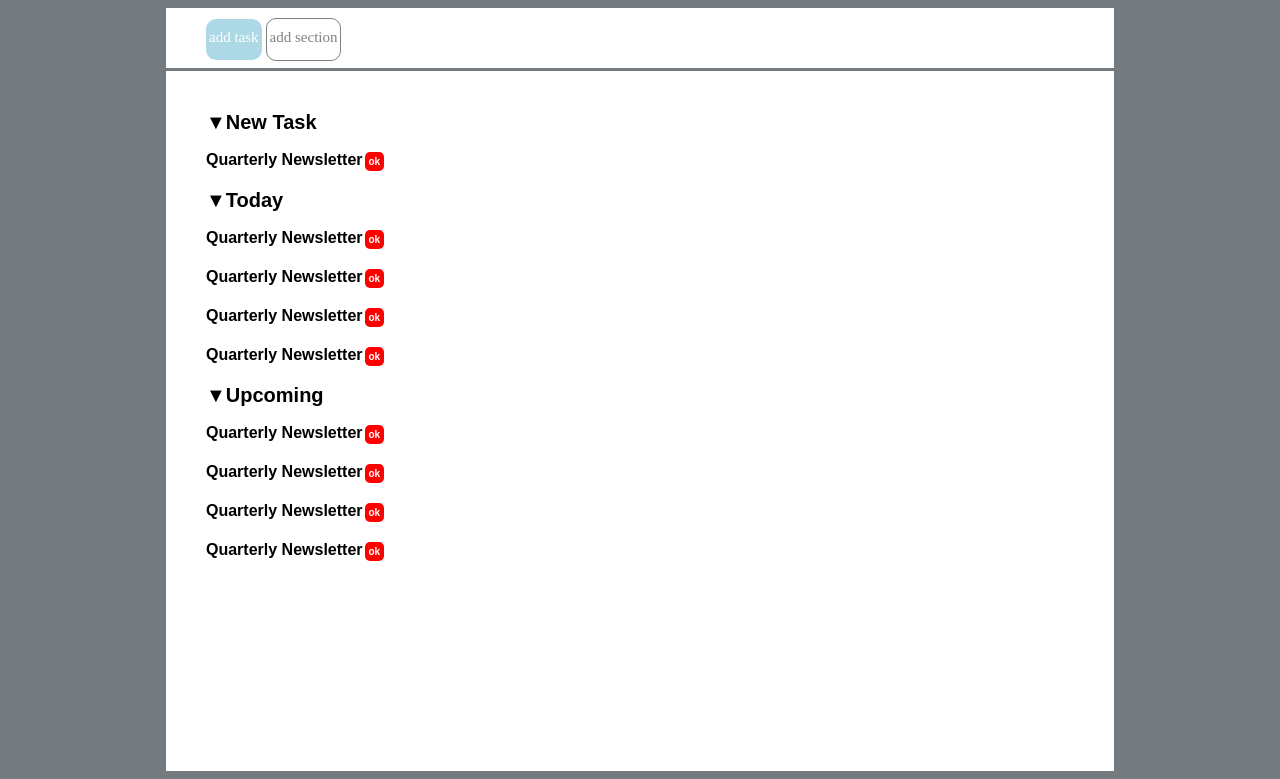
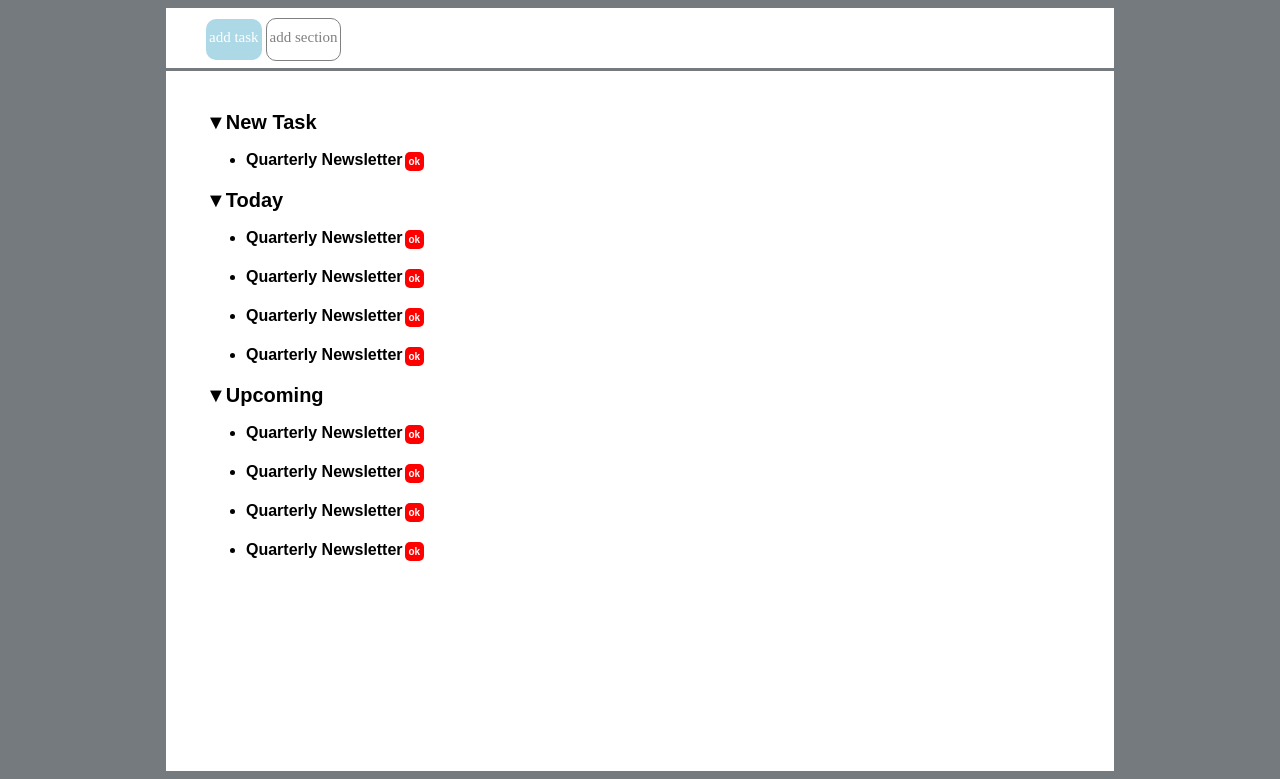
Before and after one commit to DezVibez/html-css-toboolist, a plain HTML site: page index.html in a window 1280 px wide. Shown: the part 110-889 px from the top of the page. Drawn offline with Linux system fonts and the light colour scheme.

Commit message:
modifiche alla fine

```diff
--- a/index.html
+++ b/index.html
@@ -37,27 +37,39 @@
 
              <span> &#9660;New Task </span>
 
-             <p>Quarterly Newsletter<span class="sezioni">ok</span></p>
+             <ul>
+
+             <li><p>Quarterly Newsletter<span class="sezioni">ok</span></p></li>
+
+             </ul>
 
              <span> &#9660;Today </span>
 
-             <p>Quarterly Newsletter<span class="sezioni">ok</span></p>
+            <ul>
 
-             <p>Quarterly Newsletter<span class="sezioni">ok</span></p>
+                <li><p>Quarterly Newsletter<span class="sezioni">ok</span></p></li>
+                <li><p>Quarterly Newsletter<span class="sezioni">ok</span></p></li>
+                <li><p>Quarterly Newsletter<span class="sezioni">ok</span></p></li>
+                <li><p>Quarterly Newsletter<span class="sezioni">ok</span></p></li>
 
-             <p>Quarterly Newsletter<span class="sezioni">ok</span></p>
+            </ul>
 
-             <p>Quarterly Newsletter<span class="sezioni">ok</span></p>
+
+
+
 
              <span> &#9660;Upcoming </span>
 
-             <p>Quarterly Newsletter<span class="sezioni">ok</span></p>
+             <ul>
 
-             <p>Quarterly Newsletter<span class="sezioni">ok</span></p>
+                <li><p>Quarterly Newsletter<span class="sezioni">ok</span></p></li>
+                <li><p>Quarterly Newsletter<span class="sezioni">ok</span></p></li>
+                <li><p>Quarterly Newsletter<span class="sezioni">ok</span></p></li>
+                <li><p>Quarterly Newsletter<span class="sezioni">ok</span></p></li>
 
-             <p>Quarterly Newsletter<span class="sezioni">ok</span></p>
+            </ul>
 
-             <p>Quarterly Newsletter<span class="sezioni">ok</span></p>
+
 
             </div>
 
--- a/style.css
+++ b/style.css
@@ -77,3 +77,19 @@ margin: 2px;}
 
 p {font-weight: bold;
     font-family: Arial, Helvetica, sans-serif;}
+
+.iconcine {
+    background-color: red;
+    border-radius: 5px;
+    font-size: 10px;
+    padding: 4px;
+border: solid;
+height:4px;
+width: 4;
+margin: 2px;}
+
+/*
+
+ul {list-style-image: url(cross.jpg);
+
+}*/
```
Also changed, not shown: cross.jpg (added), tic.png (added).
